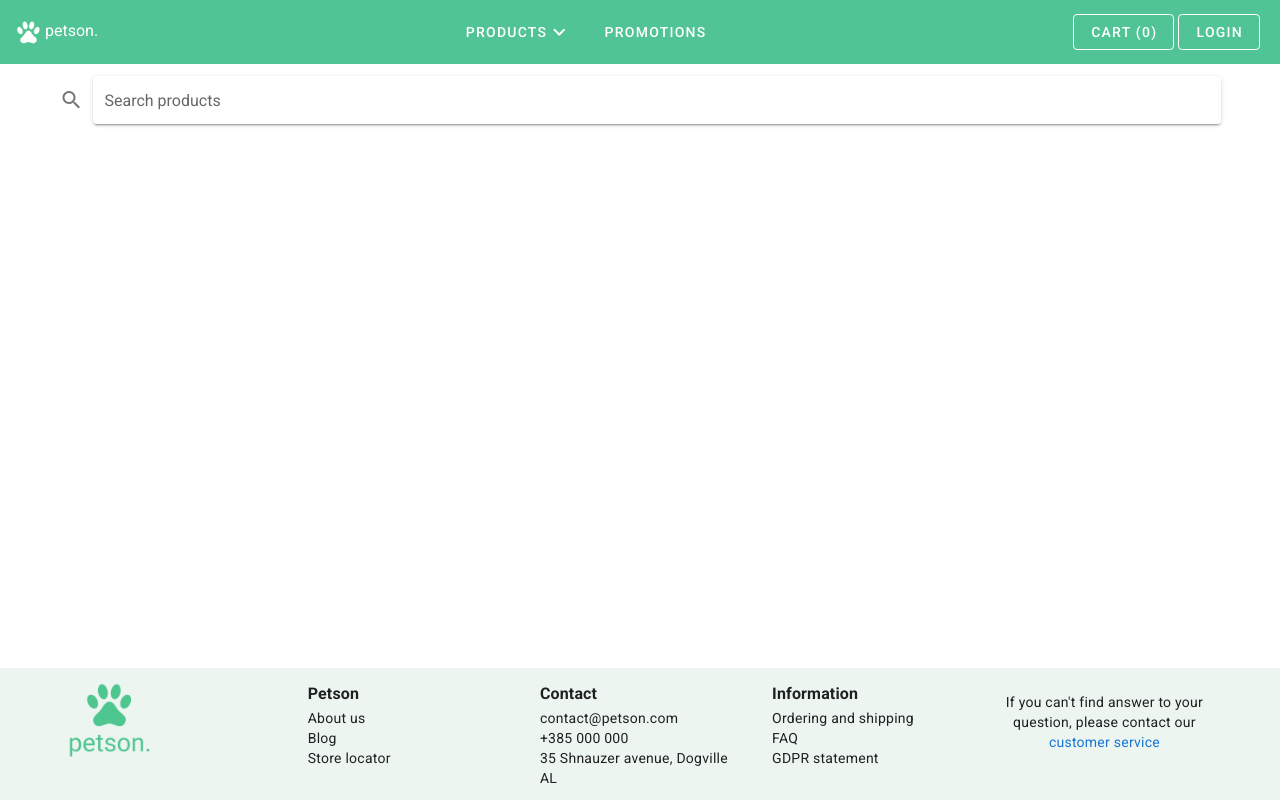
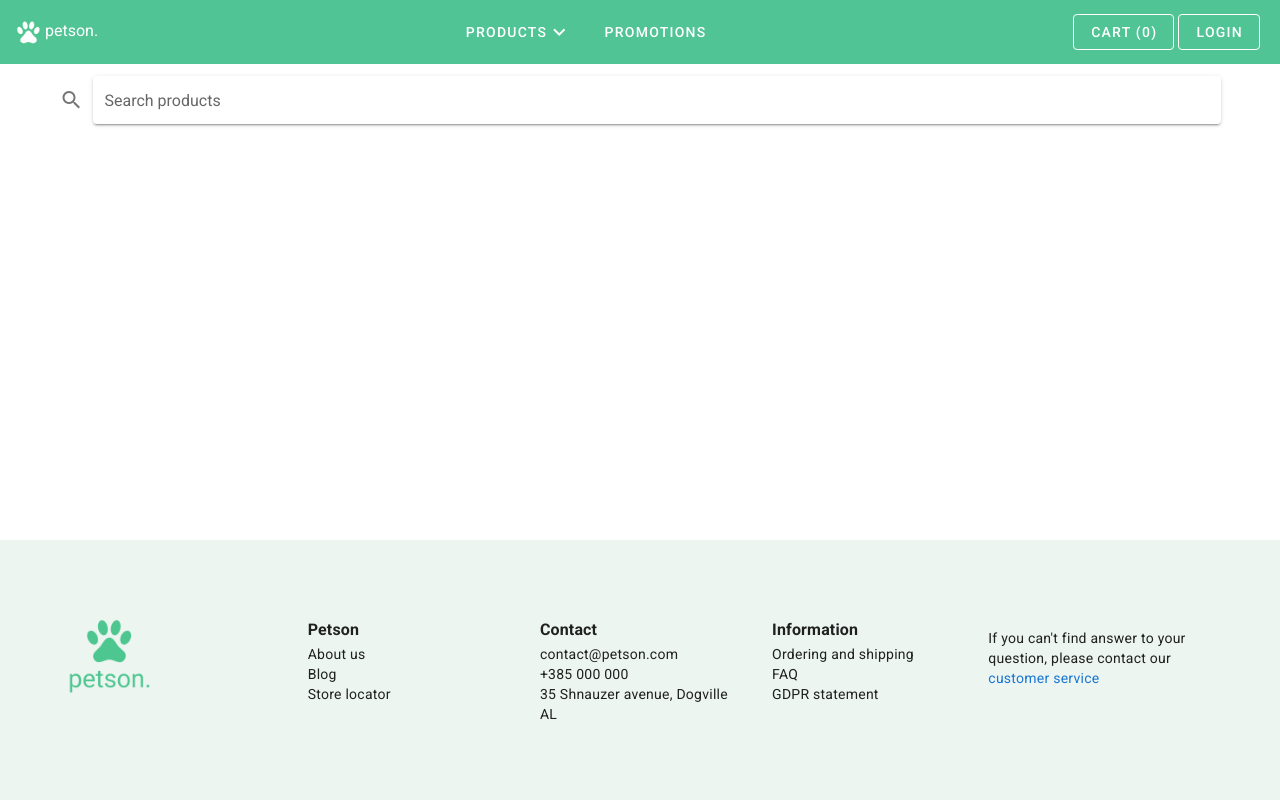
Before and after one commit to shadrqen/petshop, a Nuxt app: page / in a window 1280 px wide. Built offline with nearby package versions, Linux system fonts and the light colour scheme.

Commit message:
style: add footer padding

```diff
--- a/components/App/AppFooter.vue
+++ b/components/App/AppFooter.vue
@@ -1,12 +1,12 @@
 <template>
   <v-footer
     :color="footerColor"
-    padless
+    class="py-16"
   >
     <v-container>
       <v-row
         no-gutters
-        justify="center"
+        justify="left"
       >
         <v-col>
           <img
@@ -28,7 +28,7 @@
           </div>
         </v-col>
         <v-col
-          class="text-center my-3 body-2"
+          class="my-3 body-2"
         >
           If you can't find answer to your question, please contact our <a
             id="customer-service-footer-span"
```
